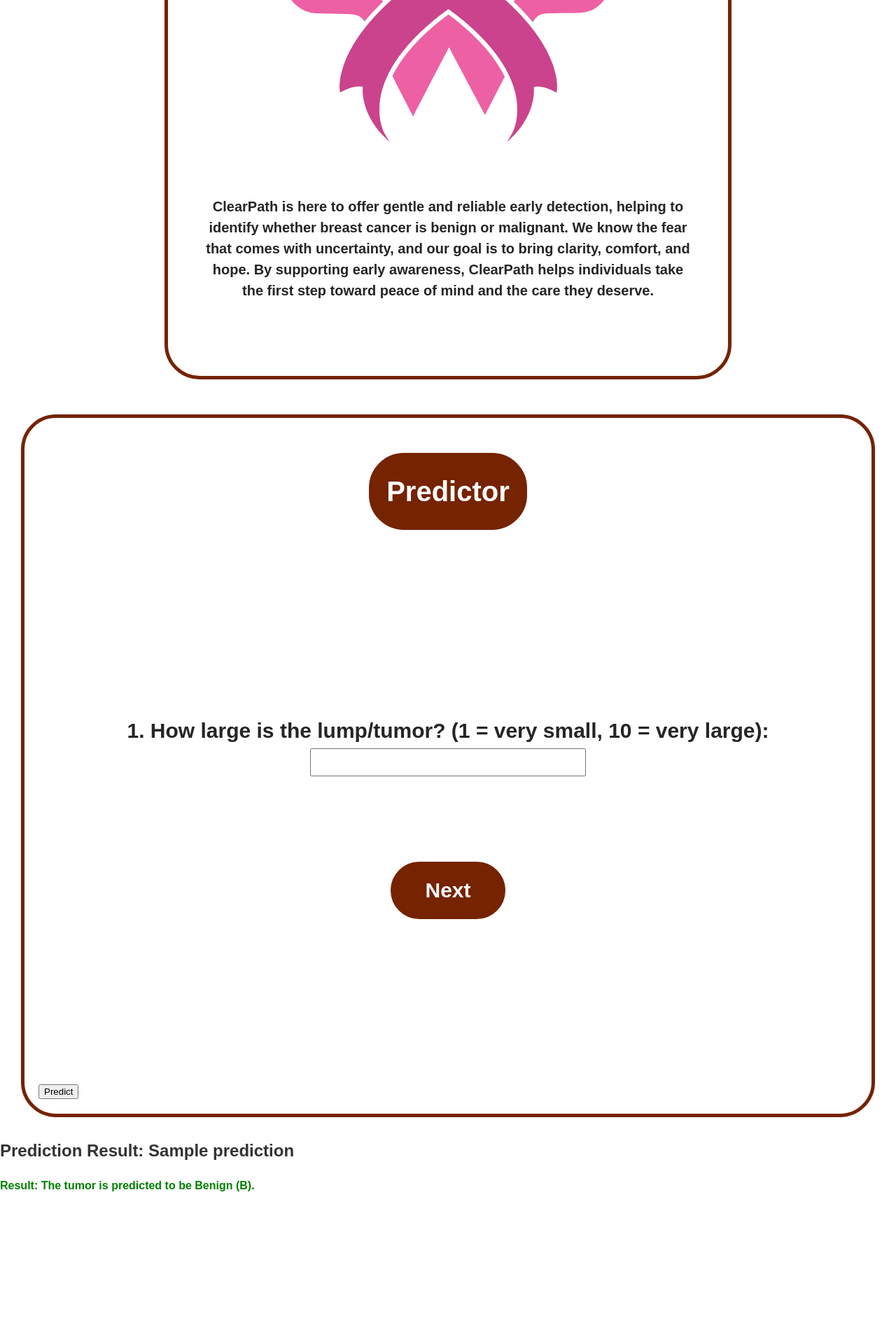
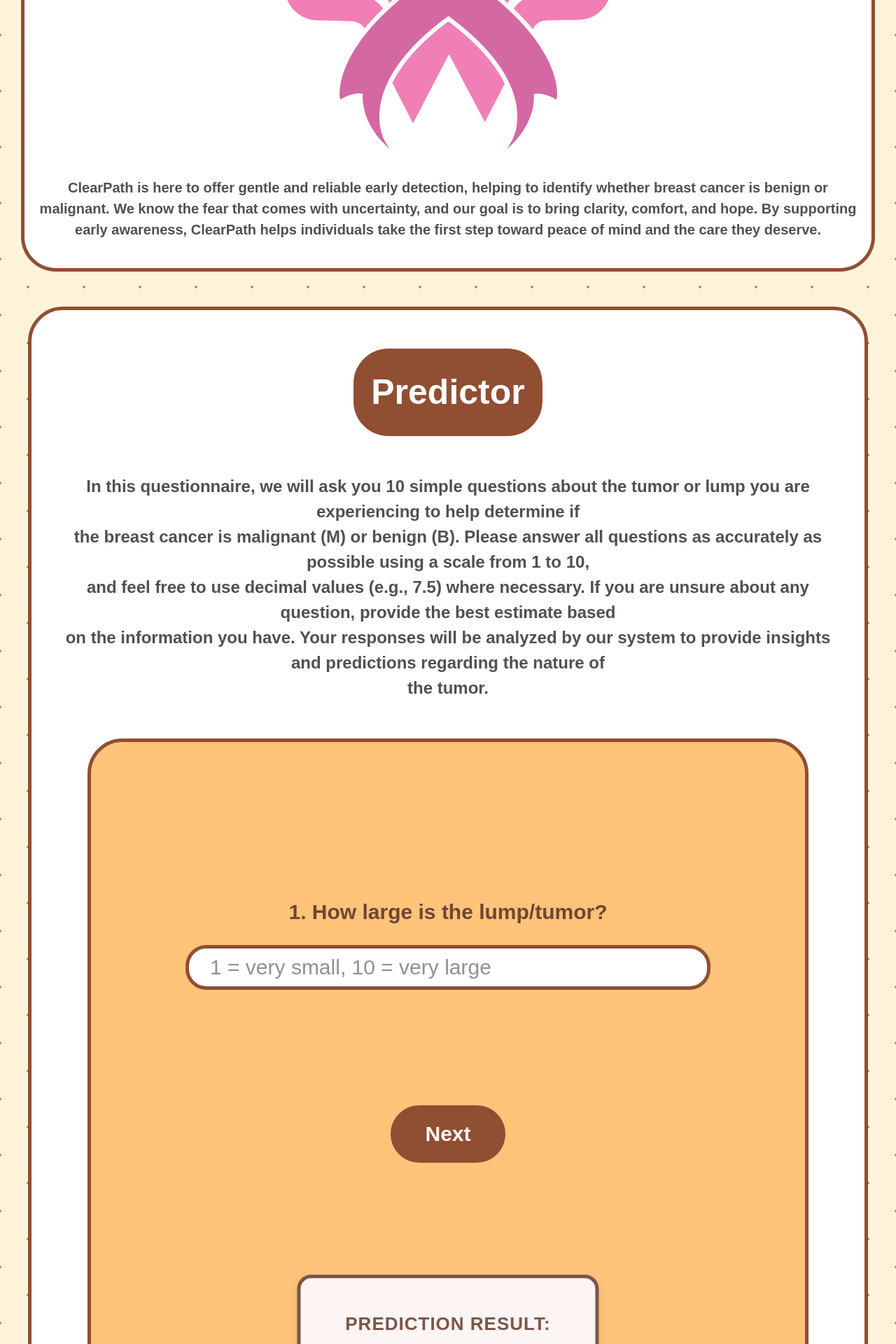
Before and after one commit to MaiwandR/mlmodel_app, a Flask app: template templates/index.html in a window 1280 px wide. Shown: the part 880-2800 px from the top of the page at 70% size. Before the commit the page ends 2582 px from the top, so only its background shows below. Run offline with Flask 3, Linux system fonts and the light colour scheme; the template is opened without the code that fills it: most values are stand-ins (such as "Sample title", 1, 10 or a date in 2020); parts of the project's set-up code (start-up, migrations or seed data) failed here and were passed over.

Commit message:
Add files via upload

```diff
--- a/templates/index.html
+++ b/templates/index.html
@@ -2,7 +2,7 @@
 <html lang="en">
 <head>
     <title>Breast Cancer Predictor</title>
-<link href="{{ url_for('static', filename='css/styles.css') }}" rel="stylesheet">
+    <link href="styles.css" rel="stylesheet" type="text/css" />
 </head>
 <body>
 
@@ -11,107 +11,218 @@
 
     </div>
 
+
+    <div class="main">
         <div class="mission">
             <div class="container">
                  <h2>Our Mission</h2>
                  <img src="static/logo.png" alt="">
-            <p class="center-text">
-                ClearPath is here to offer gentle and reliable early detection,
+                 <p>  ClearPath is here to offer gentle and reliable early detection,
                     helping to identify whether breast cancer is benign or malignant.
-                We know the fear that comes with uncertainty, and our goal is to bring clarity, comfort, and hope.
-                By supporting early awareness, ClearPath helps individuals take the first step toward peace of mind and the care they deserve.
-            </p>
+                    We know the fear that comes with uncertainty, and our goal is to
+                    bring clarity, comfort, and hope.
+                    By supporting early awareness, ClearPath helps individuals take the
+                    first step toward peace of mind and the care they deserve.</p>
             </div>
          </div>
 
          <div class="predictor">
             <h2>Predictor</h2>
+            <p> In this questionnaire, we will ask you 10 simple questions about the tumor or lump you are
+               experiencing to help determine if <br> the breast cancer is malignant (M) or benign (B).
+               Please answer all questions as accurately as possible using a scale from 1 to 10, <br>and feel
+               free to use decimal values (e.g., 7.5) where necessary. If you are unsure about any question,
+               provide the best estimate based <br>on the information you have. Your responses will be analyzed
+               by our system to provide insights and predictions regarding the nature of <br>the tumor.
+            </p>
+
+
+
+         <div class="predictor-inner">
              <form method="post" action="{{ url_for('predict') }}">
+                <div class ="container1">
                  <div class="question active" id="btn-1">
-                     <label>1. How large is the lump/tumor? (1 = very small, 10 = very large):</label>
-                     <input type="text" name="feature1" min="1" max="10" required><br>
-                     <button type="button" onclick="nextQuestion(1)">Next</button>
+                     <label>1. How large is the lump/tumor?</label>
+                     <input type="text" name="feature1" min="1" max="10" required placeholder="1 = very small, 10 = very large"><br>
+                     <div class = "buttons">
+                        <button type="button" onclick="validateAndNext(1)">Next</button>
+                    </div>
+                    </div>
+                 <div class="question" id="btn-2">
+                     <label>2. How rough or uneven does the tumor feel?</label>
+                     <input type="text" name="feature2" min="1" max="10" required placeholder="1 = smooth, 10 = rough"><br>
+                    <div class = "buttons">
+                        <button type="button" onclick="previousQuestion(2)">Previous</button>
+                        <button type="button" onclick="validateAndNext(2)">Next</button>
+                    </div>
                     </div>
 
-                 <div class="question" id="btn-2">
-                     <label>2. How rough or uneven does the tumor feel? (1 = smooth, 10 = rough):</label>
-                     <input type="text" name="feature2" min="1" max="10" required><br>
-                     <button type="button" onclick="nextQuestion(2)">Next</button>
-                 </div>
 
                  <div class="question" id="btn-3">
-                     <label>3. How compact or dense is the tumor? (1 = soft, 10 = compact and hard):</label>
-                     <input type="text" name="feature3" min="1" max="10" required><br>
-                     <button type="button" onclick="nextQuestion(3)">Next</button>
+                     <label>3. How compact or dense is the tumor?</label>
+                     <input type="text" name="feature3" min="1" max="10" required placeholder="1 = soft, 10 = compact and hard"><br>
+                     <div class = "buttons">
+                        <button type="button" onclick="previousQuestion(3)">Previous</button>
+                        <button type="button" onclick="validateAndNext(3)">Next</button>
+                    </div>
                  </div>
 
                  <div class="question" id="btn-4">
-                     <label>4. How symmetric is the tumor? (1 = symmetric, 10 = highly asymmetric):</label>
-                     <input type="text" name="feature4" min="1" max="10" required><br>
-                     <button type="button" onclick="nextQuestion(4)">Next</button>
+                     <label>4. How symmetric is the tumor?</label>
+                     <input type="text" name="feature4" min="1" max="10" required placeholder="1 = symmetric, 10 = highly asymmetric"><br>
+                     <div class = "buttons">
+                        <button type="button" onclick="previousQuestion(4)">Previous</button>
+                        <button type="button" onclick="validateAndNext(4)">Next</button>
+                    </div>
                  </div>
 
                  <div class="question" id="btn-5">
-                     <label>5. How much has the lump/tumor grown or changed over time? (1 = no change, 10 = rapid growth):</label>
-                     <input type="text" name="feature5" min="1" max="10" required><br>
-                     <button type="button" onclick="nextQuestion(5)">Next</button>
+                     <label>5. How much has the lump/tumor grown or changed over time?</label>
+                     <input type="text" name="feature5" min="1" max="10" required  placeholder="1 = no change, 10 = rapid growth"><br>
+                     <div class = "buttons">
+                        <button type="button" onclick="previousQuestion(5)">Previous</button>
+                        <button type="button" onclick="validateAndNext(5)">Next</button>
+                    </div>
                  </div>
 
                  <div class="question" id="btn-6">
-                     <label>6. How much does the texture vary? (1 = consistent, 10 = highly variable):</label>
-                     <input type="text" name="feature6" min="1" max="10" required><br>
-                     <button type="button" onclick="nextQuestion(6)">Next</button>
+                     <label>6. How much does the texture vary?</label>
+                     <input type="text" name="feature6" min="1" max="10" placeholder= "1 = consistent, 10 = highly variable" required><br>
+                     <div class = "buttons">
+                        <button type="button" onclick="previousQuestion(6)">Previous</button>
+                        <button type="button" onclick="validateAndNext(6)">Next</button>
+                    </div>
                  </div>
 
                  <div class="question" id="btn-7">
-                     <label>7. How much does the compactness/density vary? (1 = consistent, 10 = highly variable):</label>
-                     <input type="text" name="feature7" min="1" max="10" required><br>
-                     <button type="button" onclick="nextQuestion(7)">Next</button>
+                     <label>7. How much does the compactness/density vary?</label>
+                     <input type="text" name="feature7" min="1" max="10" required placeholder="1 = consistent, 10 = highly variable"><br>
+                     <div class = "buttons">
+                        <button type="button" onclick="previousQuestion(7)">Previous</button>
+                        <button type="button" onclick="validateAndNext(7)">Next</button>
+                    </div>
                  </div>
 
                  <div class="question" id="btn-8">
-                     <label>8. How much does symmetry change between measurements? (1 = stable, 10 = highly variable):</label>
-                     <input type="text" name="feature8" min="1" max="10" required><br>
-                     <button type="button" onclick="nextQuestion(8)">Next</button>
+                     <label>8. How much does symmetry change between measurements? :</label>
+                     <input type="text" name="feature8" min="1" max="10" required placeholder="1 = stable, 10 = highly variable"><br>
+                     <div class = "buttons">
+                        <button type="button" onclick="previousQuestion(8)">Previous</button>
+                        <button type="button" onclick="validateAndNext(8)">Next</button>
+                    </div>
                  </div>
 
                  <div class="question" id="btn-9">
-                     <label>9. How noticeable are the indentations on the tumor? (1 = flat, 10 = highly concave):</label>
-                     <input type="text" name="feature9" min="1" max="10" required><br>
-                     <button type="button" onclick="nextQuestion(9)">Next</button>
+                     <label>9. How noticeable are the indentations on the tumor?</label>
+                     <input type="text" name="feature9" min="1" max="10" required placeholder="1 = flat, 10 = highly concave"><br>
+                     <div class = "buttons">
+                        <button type="button" onclick="previousQuestion(9)">Previous</button>
+                        <button type="button" onclick="validateAndNext(9)">Next</button>
+                    </div>
                  </div>
 
                  <div class="question" id="btn-10">
-                     <label>10. How irregular is the tumor in shape and boundary? (1 = smooth, 10 = highly irregular):</label>
-                     <input type="text" name="feature10" min="1" max="10" required><br>
-                     <button type="button" onclick="nextQuestion(10)">Next</button>
+                     <label>10. How irregular is the tumor in shape and boundary?</label>
+                     <input type="text" name="feature10" min="1" max="10" placeholder="1 = smooth, 10 = highly irregular"required><br>
+                     <div class = "buttons">
+                        <button type="button" onclick="previousQuestion(10)">Previous</button>
+                        <button type="button" onclick="validateAndNext(10)">Next</button>
+                    </div>
                  </div>
 
+
+                 <!-- Predict Button (Hidden Until Question 10) -->
+                <div class="question" id="predict-btn" style="display:none;">
+
+                    <!-- Loading Image -->
+
+                    <div class="load">
+                        <div class="folder">
+                          <div class="top"></div>
+                          <div class="bottom"></div>
+                        </div>
+                        <div class="title">getting files ready...</div>
+                      </div>
+
+
+                    <div class = "center-text">
+                    <div class="button-group">
+                        <button type="button" onclick="previousQuestion(11)">Previous</button>
                         <button type="submit">Predict</button>
+                    </div>
+                    </div>
+                </div>
+
+
+
+
              </form>
+
+              <!-- Prediction Result Section (Now Fixed) -->
+              <div id="prediction-result" class="prediction-box" style="display:none;">
+                <h3>Prediction Result:</h3>
+                <p id="prediction-text"></p>
+            </div>
+
          </div>
     </div>
 
 
     <script>
+        function validateAndNext(current) {
+            const input = document.querySelector(`#btn-${current} input`);
+            const value = parseFloat(input.value);
+
+            if (value >= 1 && value <= 10) {
+                if (current === 10) {
+                    showPredict();
+                } else {
+                    nextQuestion(current);
+                }
+            } else {
+                alert("Please enter a valid value between 1 and 10. Decimal values are accepted.");
+            }
+        }
+
         function nextQuestion(current) {
             document.getElementById(`btn-${current}`).classList.remove('active');
             document.getElementById(`btn-${current + 1}`).classList.add('active');
         }
+
+        function previousQuestion(current) {
+            if (current === 11) { // Handle going back from the predict button
+                document.getElementById('predict-btn').style.display = 'none';
+                document.getElementById('btn-10').classList.add('active');
+            } else {
+                document.getElementById(`btn-${current}`).classList.remove('active');
+                document.getElementById(`btn-${current - 1}`).classList.add('active');
+            }
+        }
+
+        function showPredict() {
+        document.getElementById('btn-10').classList.remove('active');
+        document.getElementById('predict-btn').style.display = 'block';
+        document.getElementById('prediction-result').style.display = 'block';
+    }
+
+
+        document.addEventListener("DOMContentLoaded", function() {
+            const prediction = "{{ prediction }}";
+            const resultDiv = document.getElementById('prediction-result');
+            const resultText = document.getElementById('prediction-text');
+
+            if (prediction) {
+                if (prediction == '1' || prediction == 'M') {
+                    resultText.innerHTML = `<strong style="color: red;">The tumor is predicted to be Malignant (M).</strong>`;
+                } else {
+                    resultText.innerHTML = `<strong style="color: green;">The tumor is predicted to be Benign (B).</strong>`;
+                }
+
+                resultDiv.style.display = 'block';
+                resultDiv.scrollIntoView({ behavior: 'smooth' });
+            }
+        });
     </script>
-
-    {% if prediction is not none %}
-    <h2>Prediction Result: {{ prediction }}</h2>
-    {% if prediction == 1 or prediction == 'M' %}
-        <p style="color: red; font-weight: bold;">
-            Result: The tumor is predicted to be <strong>Malignant (M)</strong>.
-        </p>
-    {% else %}
-        <p style="color: green; font-weight: bold;">
-            Result: The tumor is predicted to be <strong>Benign (B)</strong>.
-        </p>
-    {% endif %}
-    {% endif %}
 
 </body>
 </html>
--- a/templates/styles.css
+++ b/templates/styles.css
@@ -11,6 +11,7 @@
 
 .question {
     display: none;
+    flex-direction: column;
     text-align: center;
     margin-top: 20%;
     margin-bottom: 20%;
@@ -19,10 +20,11 @@
     color: #252525;
 }
 .question.active {
-    display: block;
+    display: flex;
 }
 
 .question input{
+   margin-top: 15px;
     font-size: 30px;
 }
 
@@ -44,6 +46,8 @@
     transform: scale(1.01);
     box-shadow: 7px 10px  #bf3900;
 }
+
+
 
 .head {
     display: flex;
@@ -118,17 +122,19 @@
     font-weight: bold;
     color: #252525;
     padding-top: 20px;
+    text-align: center;
 }
 
 .predictor {
     display: flex;
     align-items: center;
+    text-align: center;
     flex-direction: column;
     justify-content: center;
     border: 5px solid #752300;
     border-radius: 50px;
     background-color: #ffffff;
-    padding: 20px;
+    padding: 25px;
     margin: 30px;
     transition: transform 0.3s ease, box-shadow 0.3s ease;
 }
@@ -138,8 +144,15 @@
     box-shadow: 10px 10px  #752300;
 }
 
+.predictor p {
+    font-size: 24px;
+    font-weight:700;
+    color: #252525;
+
+}
+
 .predictor h2{
-    font-size: 40px;
+    font-size: 50px;
     font-weight: 700;
     color: #ffffff;
     border: 5px solid #752300;
@@ -154,3 +167,139 @@
     transform: scale(1.01);
     box-shadow: 7px 10px  #bf3900;
 }
+
+
+
+.predictor-inner {
+    display:block;
+    width: 1000px;
+    align-items: center;
+    text-align: center;
+    flex-direction: column;
+    justify-content: center;
+    border: 5px solid #752300;
+    border-radius: 50px;
+    background-color: rgb(255, 181, 90);
+    padding: 10px;
+    margin: 30px;
+    transition: transform 0.3s ease, box-shadow 0.3s ease;
+}
+
+.predictor-inner input{
+    display: inline;
+    width: 700px;
+    align-self: center;
+    border-radius: 30px;
+    border: 5px solid #752300;
+    padding: 10px;
+    padding-left: 30px;
+}
+
+.predictor-inner input:focus, textarea:focus, select:focus {
+    outline: none;
+}
+
+.predictor-inner label{
+    font-size: 30px;
+    font-weight: 700;
+    color: #4d1700;
+    padding: 10px;
+}
+
+.predictor-inner:hover{
+    transform: scale(1.01);
+    box-shadow: 10px 10px  #752300;
+}
+
+.prediction-box {
+    display: none;
+    flex-direction: column;
+    align-items: center;
+    justify-content: center;
+    position: absolute;
+    bottom: 3px;
+    left: 50%;
+    transform: translateX(-50%);
+    padding: 20px;
+    max-width: 700px;
+    border: 5px solid #5a2c1d;
+    border-radius: 20px;
+    background-color: #fdf2f2;
+    text-align: center;
+    box-shadow: 0 6px 15px rgba(0, 0, 0, 0.1);
+    transition: all 0.3s ease-in-out;
+}
+
+.prediction-box h3 {
+    font-size: 26px;
+    color: #5a2c1d;
+    margin-bottom: 10px;
+    text-transform: uppercase;
+    letter-spacing: 1px;
+}
+
+.prediction-box p {
+    font-size: 20px;
+    line-height: 1.8;
+    margin: 5px 0;
+    color: #333333;
+}
+
+/* Fix container positioning to relative for absolute positioning to work */
+.container1 {
+    position: relative;
+    min-height: 600px;  /* Ensures enough space for questions and result */
+    padding-bottom: 120px;  /* Space for prediction box */
+}
+
+
+/* Loading */
+/* From Uiverse.io by TheAbieza */
+.load {
+   align-self: center;
+    gap: 10px;
+    margin: -100px;
+    margin-bottom: -50px;
+  }
+
+  .folder {
+    width: min-content;
+    margin: auto;
+    animation: float 2s infinite linear;
+  }
+
+  .folder .top {
+    background-color: #FF8F56;
+    width: 200px;
+    height: 48px;
+    border-top-right-radius: 10px;
+  }
+
+  .folder .bottom {
+    background-color: #ffdb8c;
+    width: 500px;
+    height: 300px;
+    box-shadow: 10px 10px 0 0 #672200;
+    border-top-right-radius: 8px;
+  }
+
+  .load .title {
+    font-size: .9em;
+    color: #451700;
+    text-align: center;
+    margin-top: 15px;
+  }
+
+  @keyframes float {
+    0% {
+      transform: translatey(0px);
+    }
+
+    50% {
+      transform: translatey(-25px);
+    }
+
+    100% {
+      transform: translatey(0px);
+    }
+  }
```
Lines whose indentation alone changed are shown as unchanged.
